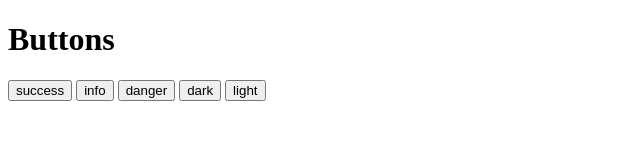
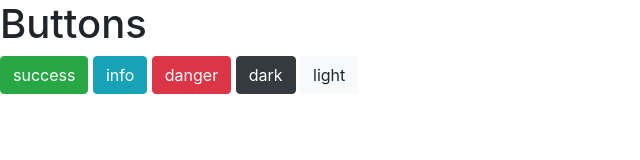
Before and after one commit to mhashirshah/bootstrip-prectos, a plain HTML site: page index.html in a window 1280 px wide. Shown: the whole page, without its empty margins (0-640 px from the left). Drawn offline with nearby package versions, Linux system fonts and the light colour scheme.

Commit message:
button is Edit

```diff
--- a/index.html
+++ b/index.html
@@ -5,6 +5,7 @@
     <meta charset="UTF-8">
     <meta name="viewport" content="width=device-width, initial-scale=1.0">
     <title>Document</title>
+    <link rel="stylesheet" href="../bootstrap/css/bootstrap.css">
 </head>
 
 <body>
```
